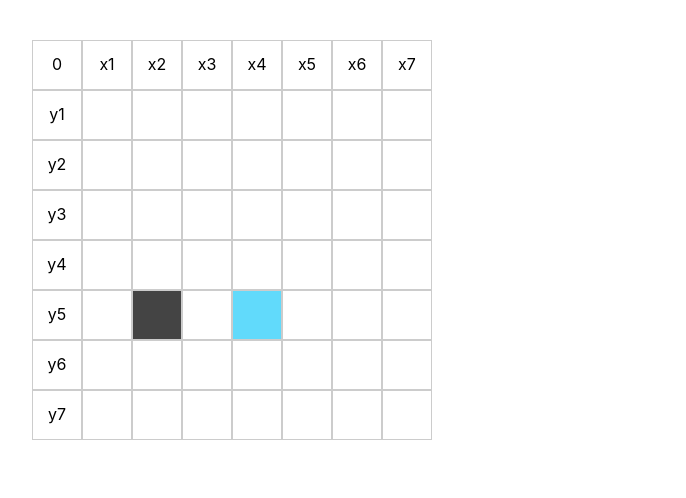
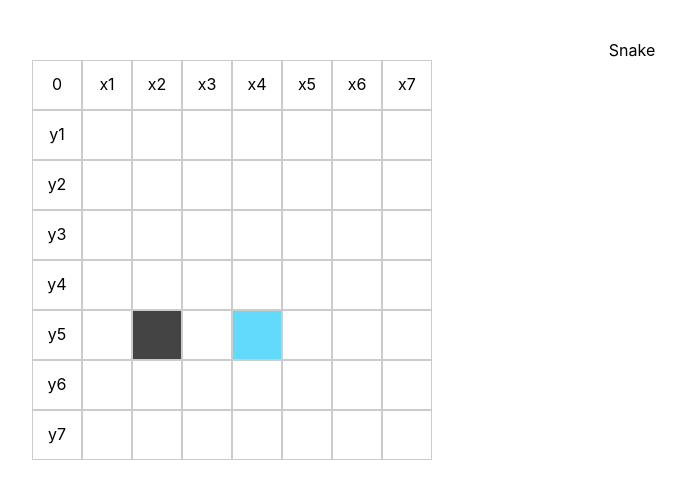
Before and after one commit to alundiak/react-snake, a React (Create React App) app: page / in a window 1280 px wide. Shown: the top 498 px of the page, without its empty margins (8-694 px from the left). Built offline with nearby package versions, Linux system fonts and the light colour scheme.

Commit message:
Fixed test

```diff
--- a/src/App.tsx
+++ b/src/App.tsx
@@ -5,8 +5,7 @@ import './App.css';
 function App() {
   return (
     <div className="App">
-      <header className="">
-      </header>
+      <header className="">Snake</header>
       <main>
         <SnakeGame />
       </main>
```
Also changed, not shown: 1 other file (tests, documents, lock files or other folders).
